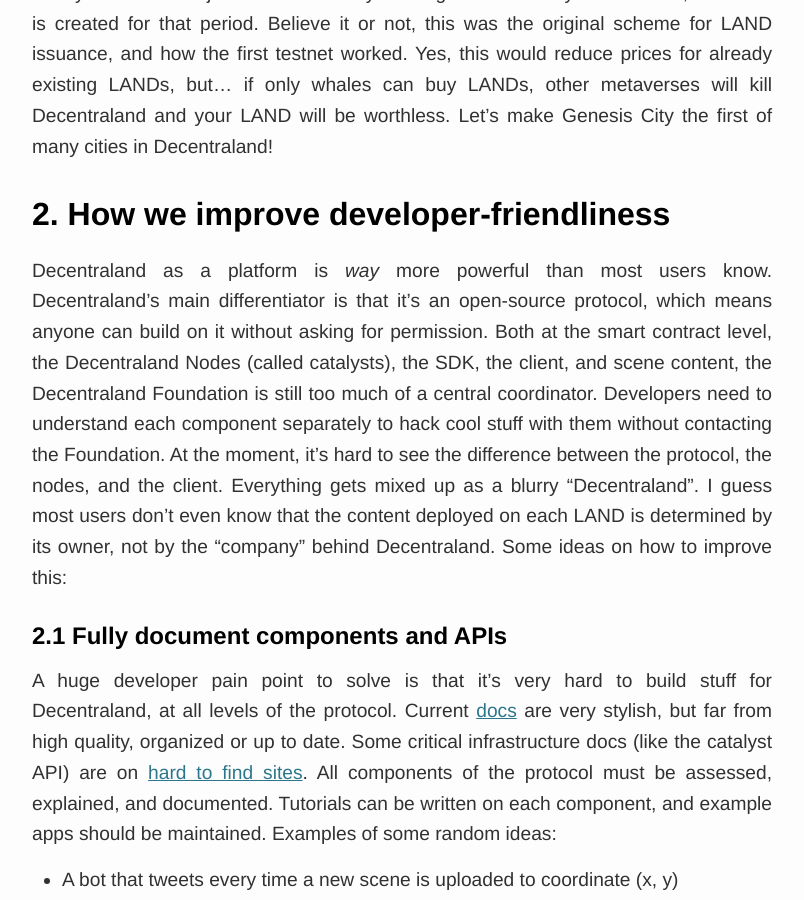
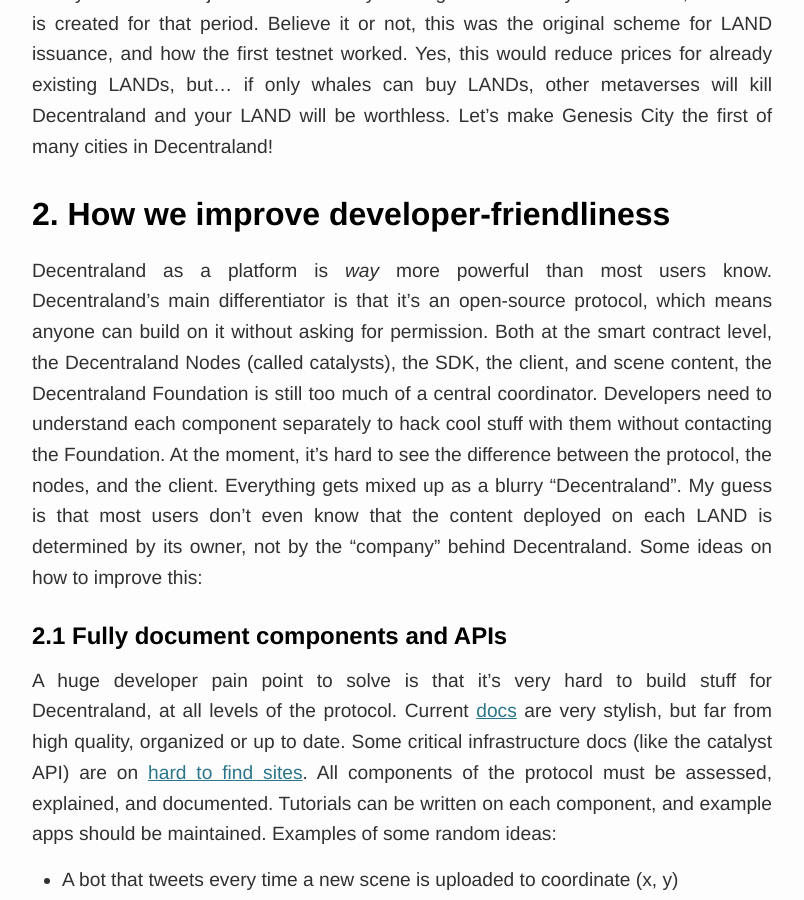
Before and after one commit to tobyornottobe/maraoz.github.io, a Jekyll site: the page built from _posts/2022-01-01-decentraland-vision.md, in a window 1280 px wide and 900 px high, scrolled down 3978 px. Shown: the whole window, without its empty margins (238-1042 px from the left). Built offline with Jekyll 4.4.1, drawn with Linux system fonts in a browser that asks for light colours.

Commit message:
Update 2022-01-01-decentraland-vision.md

```diff
--- a/_posts/2022-01-01-decentraland-vision.md
+++ b/_posts/2022-01-01-decentraland-vision.md
@@ -47,7 +47,7 @@
 Aside from enabling private lands and content, we need to increase the pool of public lands. The original map of 301x301 parcels was great to bootstrap the project by generating LAND scarcity, but it's already too small for our community. What's worse, many LANDs are in the hands of speculators who will never deploy content to the world. My proposed solution? Continuous LAND issuance. Every day, or every week, the protocol can auction a new LAND, and the highest bidder can spawn a new LAND at any coordinate adjacent to an already existing one. If nobody wants to bid, no LAND is created for that period. Believe it or not, this was the original scheme for LAND issuance, and how the first testnet worked. Yes, this would reduce prices for already existing LANDs, but... if only whales can buy LANDs, other metaverses will kill Decentraland and your LAND will be worthless. Let's make Genesis City the first of many cities in Decentraland!
 
 ## 2. How we improve developer-friendliness
-Decentraland as a platform is *way* more powerful than most users know. Decentraland's main differentiator is that it's an open-source protocol, which means anyone can build on it without asking for permission. Both at the smart contract level, the Decentraland Nodes (called catalysts), the SDK, the client, and scene content, the Decentraland Foundation is still too much of a central coordinator. Developers need to understand each component separately to hack cool stuff with them without contacting the Foundation. At the moment, it's hard to see the difference between the protocol, the nodes, and the client. Everything gets mixed up as a blurry "Decentraland". I guess most users don't even know that the content deployed on each LAND is determined by its owner, not by the "company" behind Decentraland.
+Decentraland as a platform is *way* more powerful than most users know. Decentraland's main differentiator is that it's an open-source protocol, which means anyone can build on it without asking for permission. Both at the smart contract level, the Decentraland Nodes (called catalysts), the SDK, the client, and scene content, the Decentraland Foundation is still too much of a central coordinator. Developers need to understand each component separately to hack cool stuff with them without contacting the Foundation. At the moment, it's hard to see the difference between the protocol, the nodes, and the client. Everything gets mixed up as a blurry "Decentraland". My guess is that most users don't even know that the content deployed on each LAND is determined by its owner, not by the "company" behind Decentraland.
 Some ideas on how to improve this:
 
 ### 2.1 Fully document components and APIs
```
